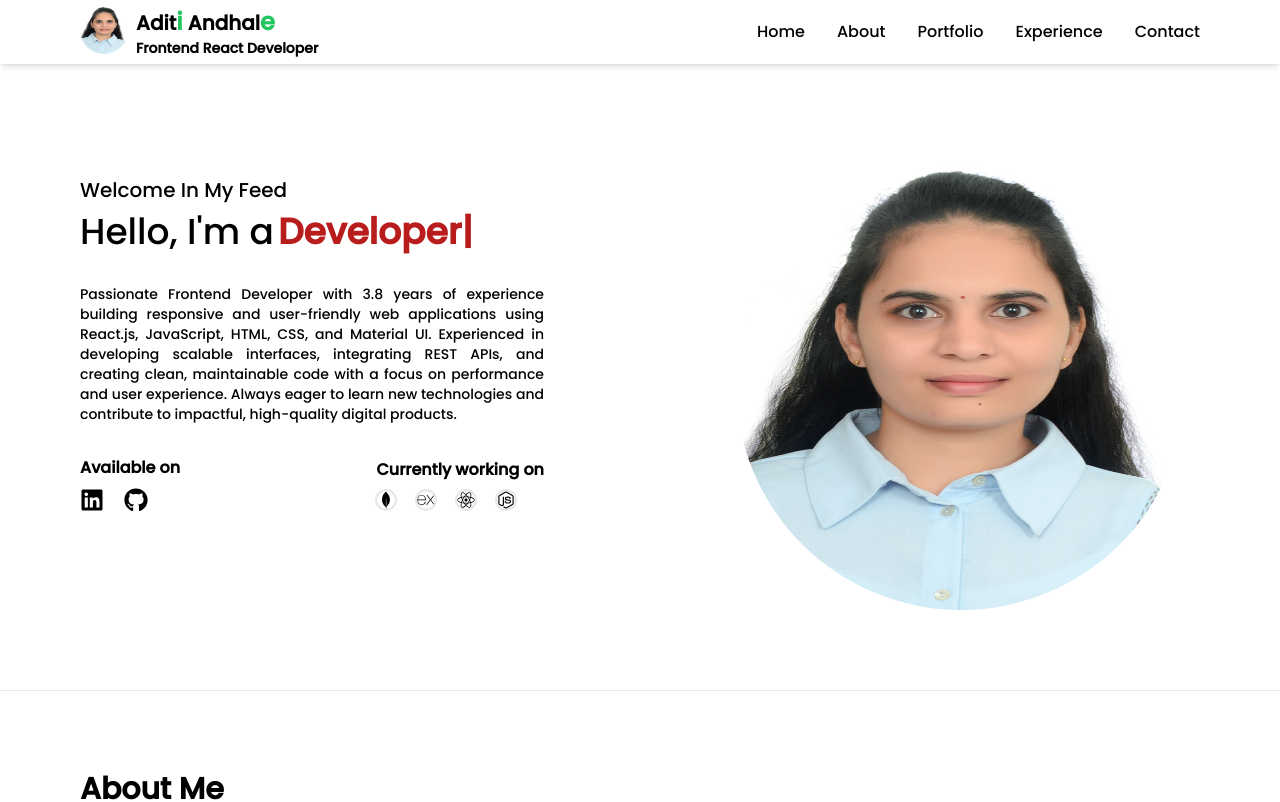
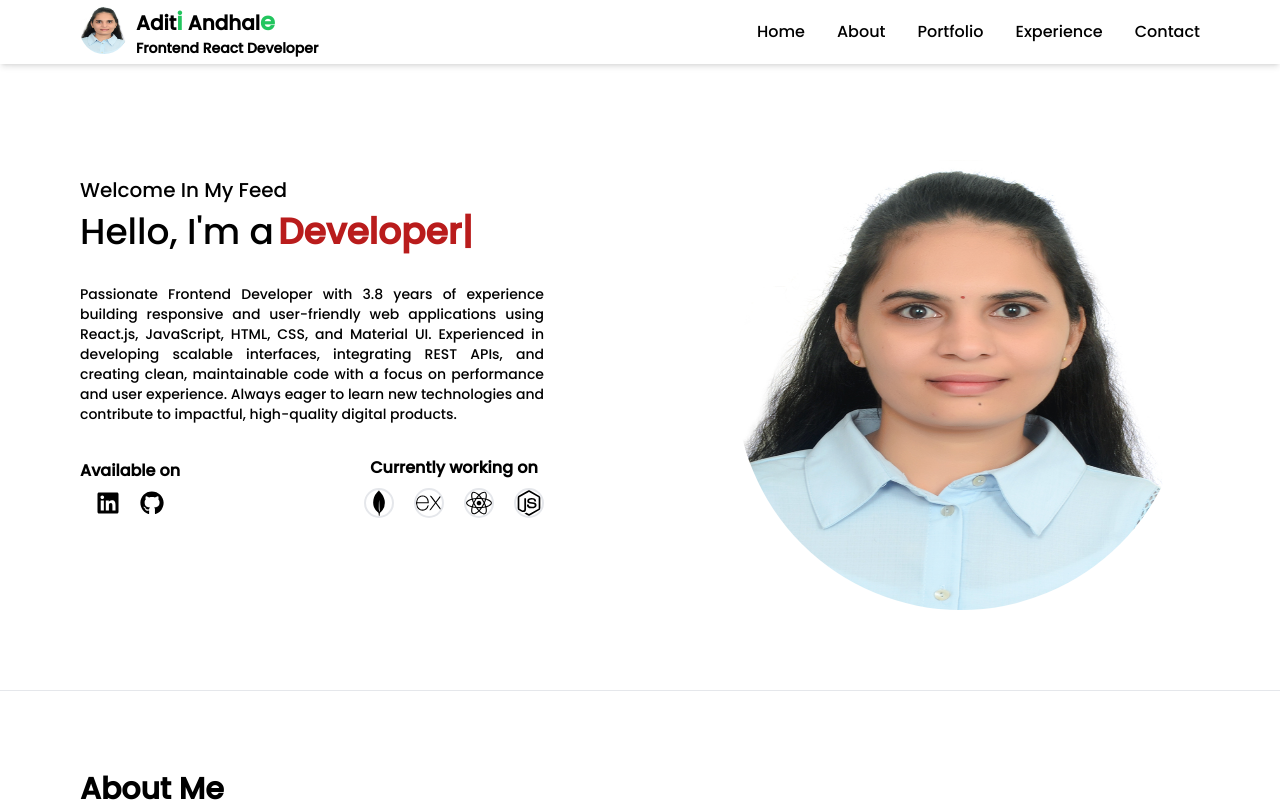
Before and after one commit to aditiandhale/Portfolio, a React app: page / in a window 1280 px wide. Shown: the top 802 px of the page. Built offline with nearby package versions, Linux system fonts and the light colour scheme; the HTML template or start-up script is replaced by a standard one; what forminit would draw is missing.

Commit message:
icon-changed

```diff
--- a/src/components/Home.jsx
+++ b/src/components/Home.jsx
@@ -11,7 +11,10 @@ import pic from "../assets/Aditi.JPG";
 const Home = () => {
   return (
     <>
-      <div name="Home" className="max-w-screen-2xl container mx-auto px-4 md:px-20 my-20">
+      <div
+        name="Home"
+        className="max-w-screen-2xl container mx-auto px-4 md:px-20 my-20"
+      >
         <div className="flex flex-col md:flex-row">
           <div className="md:w-1/2 mt-12 md:mt-24 space-y-2 order-2 md:order-1">
             <span className="text-xl">Welcome In My Feed</span>
@@ -38,39 +41,42 @@ const Home = () => {
             </p>
             <br />
             {/* Social Media Icons */}
-            <div className="flex flex-col md:flex-row items-center justify-between space-y-6 md:space-y-0 ">
-              <div className="space-y-2">
+            {/* Social Media Icons */}
+            <div className="flex flex-col md:flex-row items-center justify-between space-y-6 md:space-y-0">
+              <div className="space-y-2 flex flex-col items-center">
                 <h1 className="font-bold">Available on</h1>
-                <ul className="flex space-x-5 ">
+
+                <ul className="flex justify-center space-x-5">
                   <li>
-                    {" "}
                     <a
-                      href="https://www.linkedin.com/in/aditi-andhale-84a7a620b/e"
+                      href="https://www.linkedin.com/in/aditi-andhale-84a7a620b/"
                       target="_blank"
                       rel="noopener noreferrer"
                     >
-                      <FaLinkedin className="text-2xl cursor-pointer" />
+                      <FaLinkedin className="text-2xl cursor-pointer hover:scale-110 duration-200" />
                     </a>
                   </li>
+
                   <li>
-                    {" "}
                     <a
                       href="https://github.com/aditiandhale"
                       target="_blank"
                       rel="noopener noreferrer"
                     >
-                      <FaGithub className="text-2xl cursor-pointer" />
+                      <FaGithub className="text-2xl cursor-pointer hover:scale-110 duration-200" />
                     </a>
                   </li>
                 </ul>
               </div>
-              <div className="space-y-2">
+
+              <div className="space-y-2 flex flex-col items-center">
                 <h1 className="font-bold">Currently working on</h1>
-                <div className="flex space-x-5">
-                  <SiMongodb className="text-xl md: text-3xl hover: scale-110 duration-200 rounded-full border-[2px]" />
-                  <SiExpress className="text-xl md: text-3xl hover: scale-110 duration-200 rounded-full border-[2px]" />
-                  <FaReact className="text-xl md: text-3xl hover: scale-110 duration-200 rounded-full border-[2px]" />
-                  <FaNodeJs className="text-xl md: text-3xl hover: scale-110 duration-200 rounded-full border-[2px]" />
+
+                <div className="flex justify-center space-x-5">
+                  <SiMongodb className="text-3xl hover:scale-110 duration-200 rounded-full border-2" />
+                  <SiExpress className="text-3xl hover:scale-110 duration-200 rounded-full border-2" />
+                  <FaReact className="text-3xl hover:scale-110 duration-200 rounded-full border-2" />
+                  <FaNodeJs className="text-3xl hover:scale-110 duration-200 rounded-full border-2" />
                 </div>
               </div>
             </div>
```
